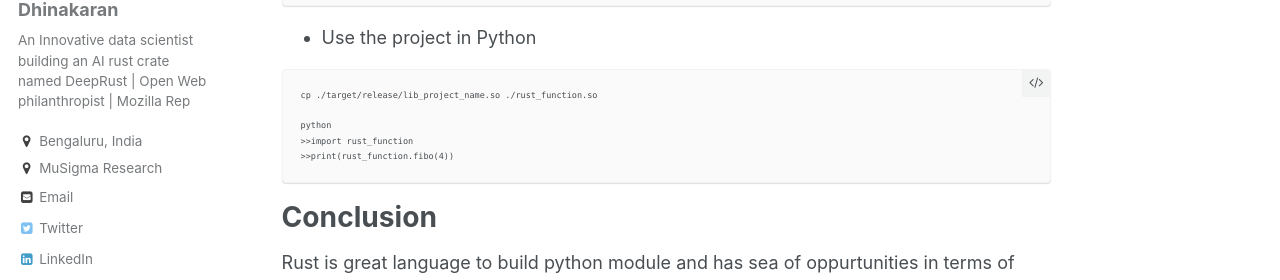
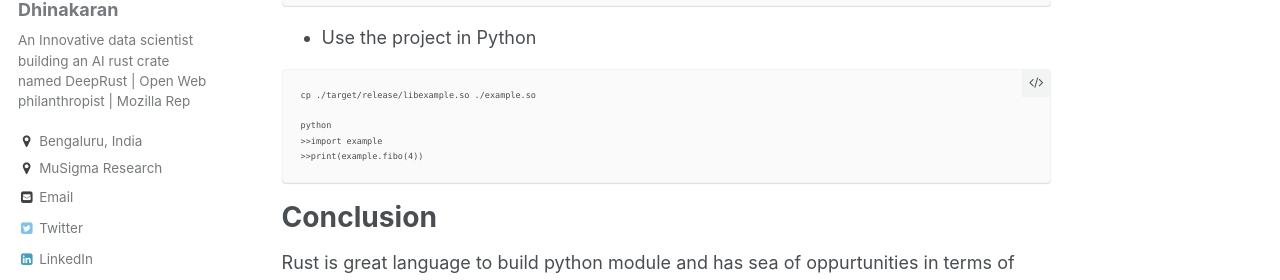
Before and after one commit to DineshMv/dvigneshwer.github.io, a Jekyll site: the page built from _posts/2017-04-15-Rust_Python.md, in a window 1280 px wide and 900 px high, scrolled down 2417 px. Shown: the part 170-450 px from the top of the window. Built offline with Jekyll 4.4.1, drawn with Linux system fonts in a browser that asks for light colours.

Commit message:
Update 2017-04-15-Rust_Python.md

```diff
--- a/_posts/2017-04-15-Rust_Python.md
+++ b/_posts/2017-04-15-Rust_Python.md
@@ -136,11 +136,11 @@ cd .. && cargo build --release
 * Use the project in Python
 
 ~~~~
-cp ./target/release/lib_project_name.so ./rust_function.so
+cp ./target/release/libexample.so ./example.so
 
 python
->>import rust_function
->>print(rust_function.fibo(4))
+>>import example
+>>print(example.fibo(4))
 ~~~~
 
 Conclusion
```
